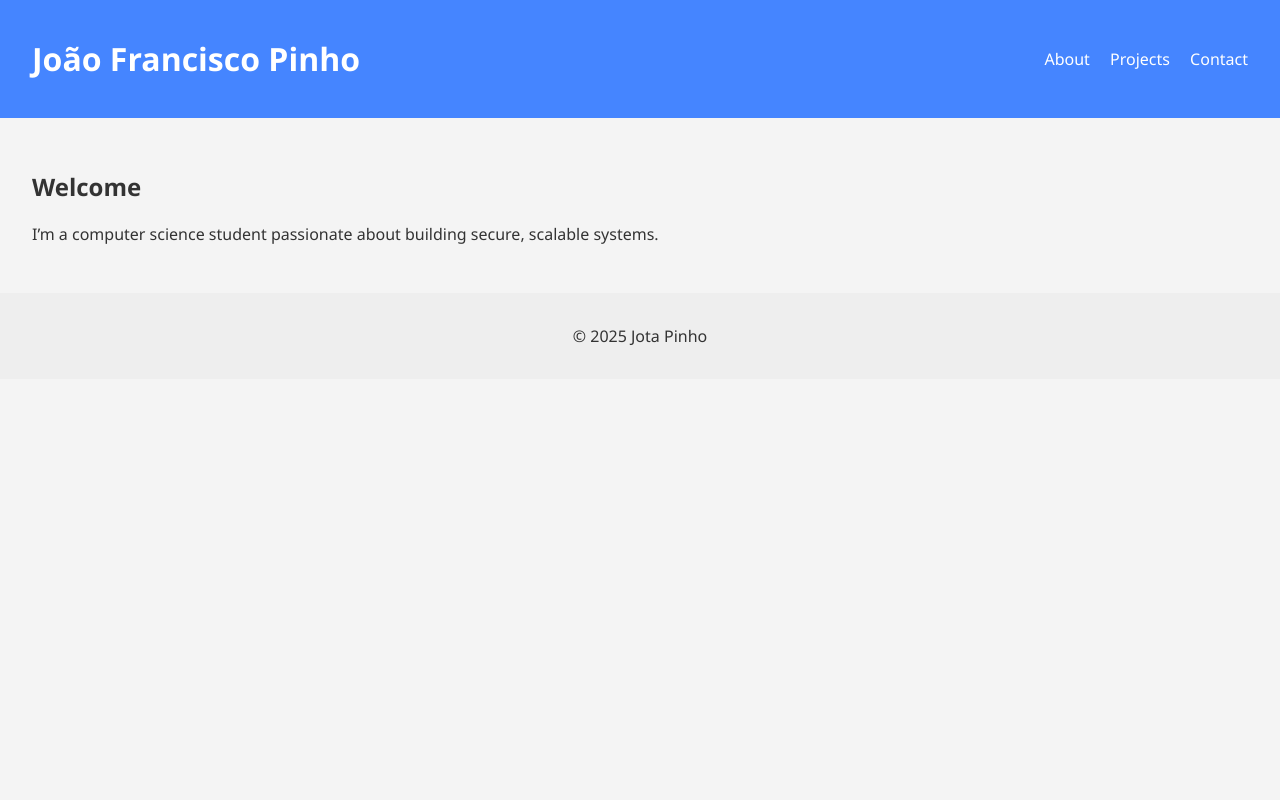
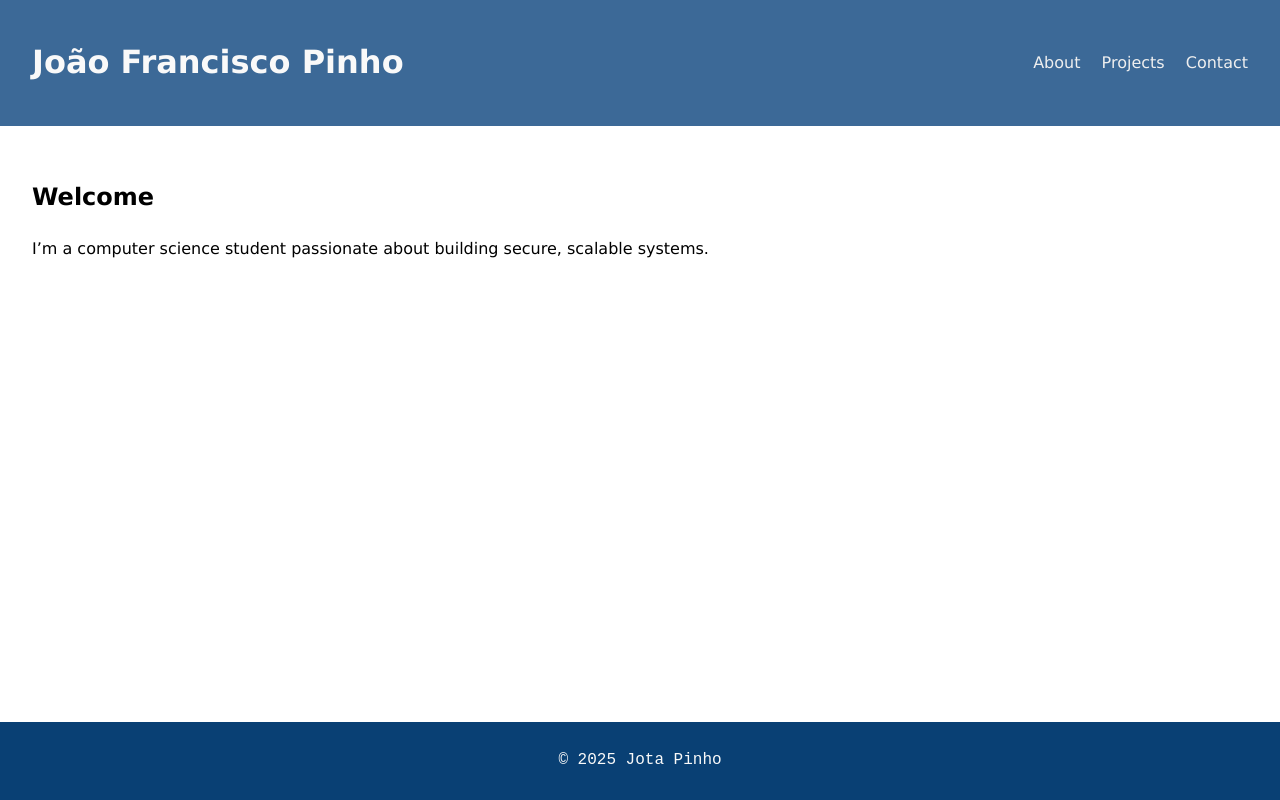
Before and after one commit to jotaefepinho/jotaefepinho.github.io, a plain HTML site: page index.html in a window 1280 px wide. Drawn offline with Linux system fonts and the light colour scheme.

Commit message:
modify styles

```diff
--- a/assets/css/style.css
+++ b/assets/css/style.css
@@ -1,32 +1,80 @@
+:root {
+  --main-color: #D33F49;      /* Burnt Red */
+  --indigo: #094074;
+  --lapis-lazuli: #3C6997;
+  --blue-green: #00A0CC;
+  --gray: #C8BFC7;
+  --light-gray: #EFEFEF;
+  --white: #F9F9F9;
+  --licorice: #1F1A19;
+}
+a {
+  color: var(--lapis-lazuli);
+}
 body {
-  font-family: 'Segoe UI', sans-serif;
+  font-family: 'Verdana', sans-serif;
   margin: 0;
   padding: 0;
-  background-color: #f4f4f4;
-  color: #333;
+  line-height: 1.6;
 }
-
 header {
-  background-color: #4585ff;
-  color: #fff;
   padding: 1rem 2rem;
   display: flex;
   justify-content: space-between;
   align-items: center;
+  background-color: var(--lapis-lazuli);
 }
-
+header h1{
+  color: var(--white);
+}
 nav a {
-  color: #fff;
+  color: var(--light-gray);
   margin-left: 1rem;
   text-decoration: none;
+  font-weight: 500;
 }
-
+nav a:hover{
+  color: var(--gray);
+}
 main {
   padding: 2rem;
 }
+footer {
+  font-family: 'Courier New', Courier, monospace;
+  background-color: var(--indigo);
+  width: 100%;
 
-footer {
+  color: var(--white);
   text-align: center;
-  padding: 1rem;
-  background-color: #eee;
+  padding: 10px 0;
+  z-index: 999;
+
+  left: 0;
+  bottom: 0;
+  position: fixed;
 }
+section {
+  margin-bottom: 2.5rem;
+}
+.project {
+  margin-bottom: 1.5rem;
+}
+.icon{
+  width: 40px;
+  height: 40px;
+}
+.center{
+  margin: auto;
+  width: 50%;
+  padding: 10px;
+}
+#links ul{
+  list-style-type: none;
+  margin: auto;
+  text-align: center;
+}
+#links ul li{
+  display: inline-block;
+  padding-right: 30px;
+  padding-left: 30px;
+}
```
